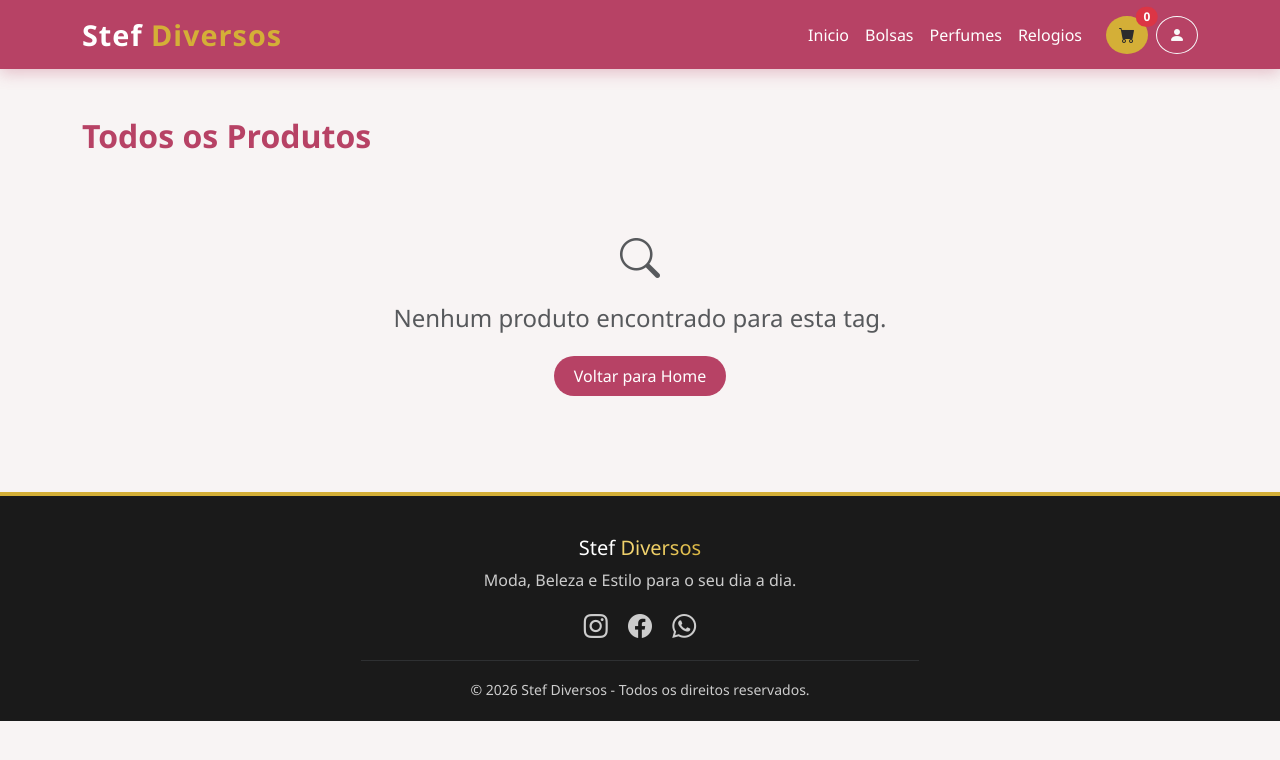
After one commit to bybenb/stef_diversos.com, a FastAPI app: page /produtos in a window 1280 px wide. The commit adds this page. Shown: the top 760 px of the page. Run offline with FastAPI, Linux system fonts and the light colour scheme.

Commit message:
tá vir bem...

```diff
--- a/app/database/schema.sql
+++ b/app/database/schema.sql
@@ -127,4 +127,7 @@ ALTER COLUMN url_imagem SET NOT NULL;
 
 ALTER TABLE produtos  ADD COLUMN promocao BOOLEAN DEFAULT FALSE;
 
+ALTER TABLE produtos  ADD COLUMN tag BOOLEAN DEFAULT FALSE;
+
+
 --
--- a/app/rotas/publicas.py
+++ b/app/rotas/publicas.py
@@ -12,6 +12,8 @@ from app.modelos.entidades import Produto, Categoria
 from app.modelos.banco import obter_sessao
 from app.core.carrinho import GerenciadorCarrinho
 from app.modelos.entidades import  Cliente, Pedido, ItemPedido
+
+from typing import Optional
 
 
 router = APIRouter()
@@ -44,6 +46,35 @@ async def home(request: Request, db: Session = Depends(obter_sessao)):
     })
 
 
+
+
+
+
+
+@router.get("/produtos", response_class=HTMLResponse)
+async def listar_produtos_por_tag(
+    request: Request,
+    tag: Optional[str] = None,
+    db: Session = Depends(obter_sessao)
+):
+    query = db.query(Produto).filter(Produto.esta_ativo == True)
+
+    titulo_pagina = "Todos os Produtos"
+
+    if tag:
+        query = query.join(Produto.tags).filter(Tag.slug == tag)
+        tag_obj = db.query(Tag).filter(Tag.slug == tag).first()
+        if tag_obj:
+            titulo_pagina = f"Produtos: {tag_obj.nome}"
+
+    produtos = query.all()
+
+    return templates.TemplateResponse("produtos_lista.html", {
+        "request": request,
+        "produtos": produtos,
+        "titulo": titulo_pagina,
+        "tag_atual": tag
+    })
 
 
 
--- a/app/templates/checkout.html
+++ b/app/templates/checkout.html
@@ -37,14 +37,16 @@
                     <div class="form-check mb-2">
                         <input class="form-check-input" type="radio" name="pagamento" id="multicaixa" value="multicaixa" checked>
                         <label class="form-check-label" for="multicaixa">
-                            <i class="bi bi-credit-card me-1"></i> Multicaixa Express (Pagamento eletrônico)
+                            <img src="https://upload.wikimedia.org/wikipedia/en/e/e8/Multicaixa_logo.svg" alt="Express Logo" class="me-2" style="height: 30px;">
+                            <!-- <i class="bi bi-credit-card me-1"></i> -->
+                             Multicaixa Express (Pré-pago)
                         </label>
                     </div>
 
                     <div class="form-check mb-2">
                         <input class="form-check-input" type="radio" name="pagamento" id="cod" value="cod">
                         <label class="form-check-label" for="cod">
-                            <i class="bi bi-cash-coin me-1"></i> Pagamento na Entrega (COD)
+                            <i class="bi bi-cash-coin me-4"></i> Pagamento na Entrega (Pós-pago)
                         </label>
                     </div>
 
--- /dev/null
+++ b/app/templates/produtos_lista.html
@@ -0,0 +1,42 @@
+{% extends "base.html" %}
+
+{% block content %}
+<div class="container py-5 fade-up">
+    <h2 class="fw-bold mb-4" style="color: var(--rosa-principal);">{{ titulo }}</h2>
+
+    {% if produtos %}
+    <div class="row g-4">
+        {% for produto in produtos %}
+        <div class="col-md-4 col-lg-3">
+            <div class="produto-card h-100">
+                <div class="produto-img-wrapper" style="height: 250px;">
+                    <img src="{{ produto.url_imagem }}" alt="{{ produto.nome }}" style="width: 100%; height: 100%; object-fit: cover;">
+                </div>
+                <div class="p-3 text-center">
+                    <h5 class="fw-bold text-truncate">{{ produto.nome }}</h5>
+                    <p class="text-muted small text-truncate mb-2">{{ produto.descricao }}</p>
+                    <div class="d-flex justify-content-between align-items-center mt-3">
+                        <span class="fw-bold fs-5" style="color: var(--rosa-principal);">
+                            Kz {{ "%.2f"|format(produto.preco) }}
+                        </span>
+                        <button class="btn btn-stef btn-sm rounded-circle" onclick="adicionarAoCarrinho({{ produto.id }})">
+                            <i class="bi bi-plus-lg"></i>
+                        </button>
+                    </div>
+                    <a href="/produto/{{ produto.id }}" class="btn btn-outline-secondary btn-sm w-100 mt-2 rounded-pill">
+                        Ver Detalhes
+                    </a>
+                </div>
+            </div>
+        </div>
+        {% endfor %}
+    </div>
+    {% else %}
+    <div class="text-center py-5">
+        <i class="bi bi-search fs-1 text-muted"></i>
+        <h4 class="mt-3 text-muted">Nenhum produto encontrado para esta tag.</h4>
+        <a href="/" class="btn btn-stef mt-3 rounded-pill">Voltar para Home</a>
+    </div>
+    {% endif %}
+</div>
+{% endblock %}
```
Also changed, not shown: app/modelos/entidades.py (+24 -2 lines), app/templates/home.html (+13 -3 lines), seed_tags.py (added, +40 -0 lines), app/templates/a.html (added).
